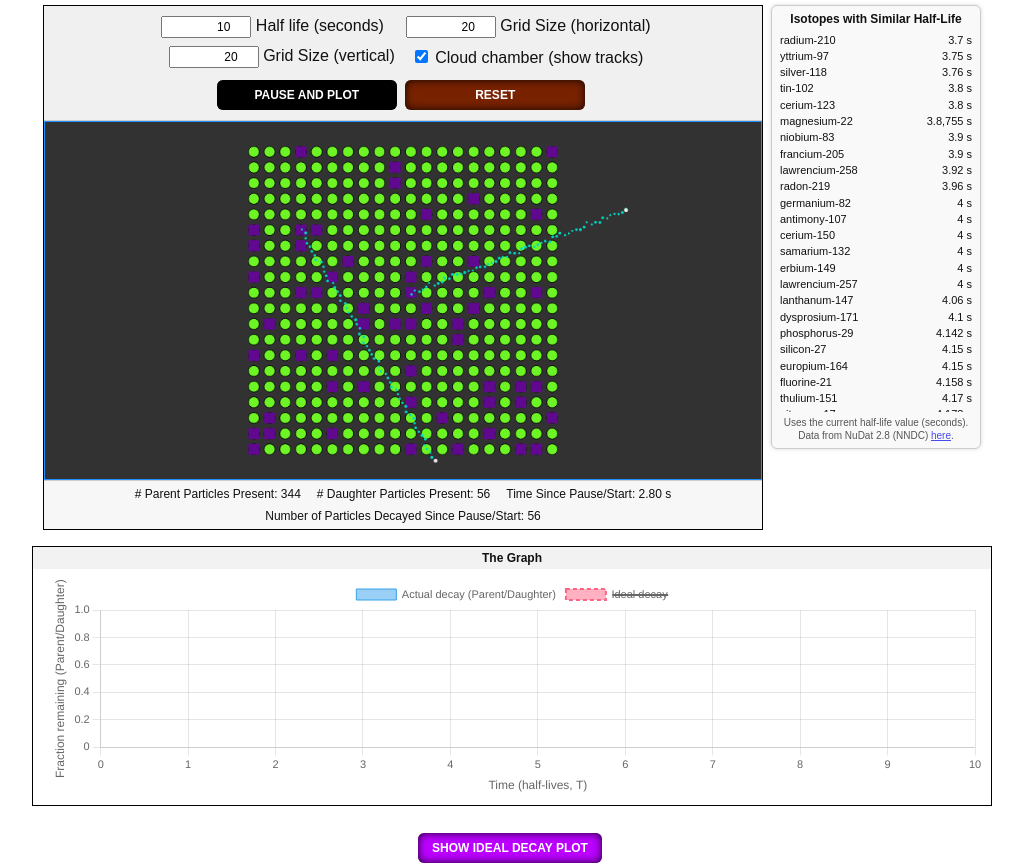
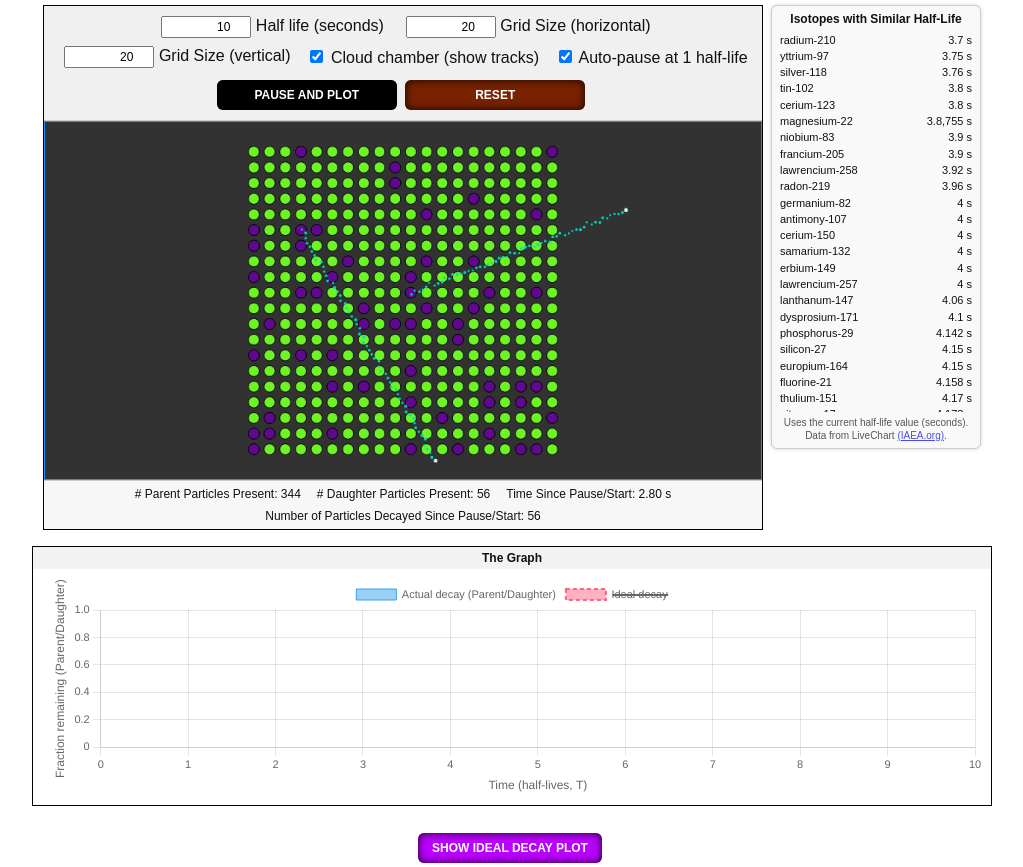
Before and after one commit to rlawry/2D-radioactive-decay, a plain HTML site: page index.html in a window 1280 px wide. Both pictures are taken after a click on the button "START". Shown: the part 59-926 px from the top of the page, without its empty margins (128-1151 px from the left). Drawn offline with nearby package versions, Linux system fonts and the light colour scheme.

Commit message:
autopause

```diff
--- a/index.html
+++ b/index.html
@@ -357,6 +357,12 @@
                 Cloud chamber (show tracks)
               </label>
             </span>
+            <span class="pos1">
+              <label>
+                <input type="checkbox" id="autoPauseHalfLife" checked>
+                Auto-pause at 1 half-life
+              </label>
+            </span>
           </div>
           <div>
             <div>
@@ -388,8 +394,8 @@
           </div>
         </div>
         <div class="nuclide-panel-footer">
-          Uses the current half-life value (seconds). Data from NuDat 2.8 (NNDC) <a href="https://nucleus.iaea.org/"
-            target="_blank">here</a>.
+          Uses the current half-life value (seconds). Data from LiveChart <a href="https://nucleus.iaea.org/"
+            target="_blank">(IAEA.org)</a>.
         </div>
       </aside>
     </div>
@@ -478,11 +484,15 @@
     var particles = [];
     var animFrameId = null;
 
+    var autoPauseHalfLife = false;
+    var autoPauseTriggered = false;
+    var nextAutoPauseTime = null;   // NEW: next T at which to auto-pause
+
     var denseMode = false;  // true when atoms are effectively pixels
 
     var geigerPool = [];
     var geigerPoolIndex = 0;
-    var GEIGER_POOL_SIZE = 8;  // number of overlapping clicks allowed
+    var GEIGER_POOL_SIZE = 10;  // number of overlapping clicks allowed
 
     var footerParentsEl, footerDaughtersEl, footerTimeEl, footerDecayedEl;
 
@@ -830,6 +840,16 @@
         cc.addEventListener("change", function () {
           showCloudChamber = cc.checked;
           renderAtomsAndParticles();
+        });
+      }
+
+      var ap = document.getElementById("autoPauseHalfLife");
+      if (ap) {
+        autoPauseHalfLife = ap.checked;
+        ap.addEventListener("change", function () {
+          autoPauseHalfLife = ap.checked;
+          // when toggled on, allow auto-pause to trigger again
+          autoPauseTriggered = false;
         });
       }
 
@@ -988,6 +1008,9 @@
       resetSegmentTracking();
       updateFooter();
 
+      autoPauseTriggered = false;
+      nextAutoPauseTime = (halfLife > 0) ? halfLife : null;
+
       updateNuclidePanel();
     }
 
@@ -996,8 +1019,9 @@
       switchButton2();
 
       if (bu2.state === 1) {          // Start/Resume
-        startSegment();               // NEW: start counting from here
+        startSegment();
         decayRunning = true;
+        autoPauseTriggered = false;   // optional; with nextAutoPauseTime it's not critical
         ensureLoop();
       } else if (bu2.state === 2) {   // Pause
         decayRunning = false;
@@ -1038,6 +1062,29 @@
         return;
       }
       rafId = requestAnimationFrame(loopStep);
+    }
+
+    function triggerAutoPause() {
+      if (!decayRunning) return;
+
+      autoPauseTriggered = true;
+
+      // NEW: bump target to the *next* half-life
+      if (halfLife > 0 && nextAutoPauseTime != null) {
+        nextAutoPauseTime += halfLife;   // T -> 2T -> 3T -> ...
+      }
+
+      // put button into the "Pause" state (state 2)
+      setButton2State(2);
+
+      // stop advancing decay clock
+      decayRunning = false;
+
+      // record a graph point just like manual pause
+      savePoint();
+
+      // keep RAF running so particles can finish fading
+      ensureLoop();
     }
 
     function reactionDiagram() {
@@ -1147,6 +1194,9 @@
       particles = [];
       timeDecay = new Array(AtomTotal);
       decayed = new Array(AtomTotal);
+
+      nextAutoPauseTime = (halfLife > 0) ? halfLife : null;
+      autoPauseTriggered = false;
 
       for (var i = 0; i < AtomTotal; i++) {
         var r;
@@ -1315,8 +1365,12 @@
 
       // Normal mode: circle / square
       if (c === colorDecayed) {
+        targetCtx.beginPath();
         targetCtx.fillStyle = colorDecayed;
-        targetCtx.fillRect(x - atomRadius, y - atomRadius, atomRadius * 2, atomRadius * 2);
+        targetCtx.strokeStyle = "black";
+        targetCtx.arc(x, y, atomRadius, 0, 2 * Math.PI);
+        targetCtx.fill();
+        targetCtx.stroke();
       } else {
         targetCtx.fillStyle = colorActive;
         targetCtx.beginPath();
@@ -1443,6 +1497,14 @@
       if (decayRunning && dt > 0) {
         timeVariable += dt;
 
+        if (autoPauseHalfLife &&
+          halfLife > 0 &&
+          nextAutoPauseTime != null &&
+          timeVariable >= nextAutoPauseTime) {
+
+          triggerAutoPause();
+        }
+
         // emit all atoms whose decay time has passed
         while (nextDecayIndex < AtomTotal &&
           timeVariable >= decaySchedule[nextDecayIndex].t) {
```
